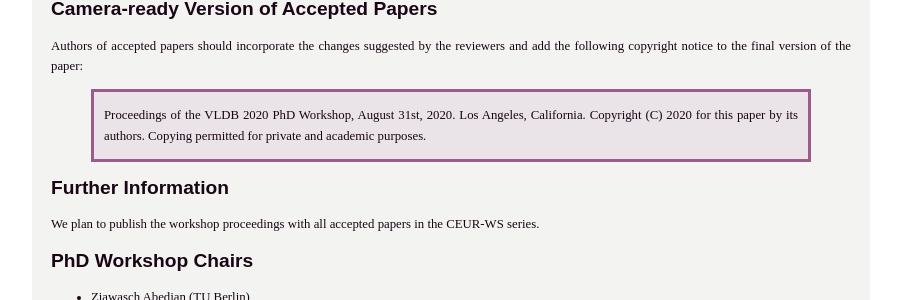
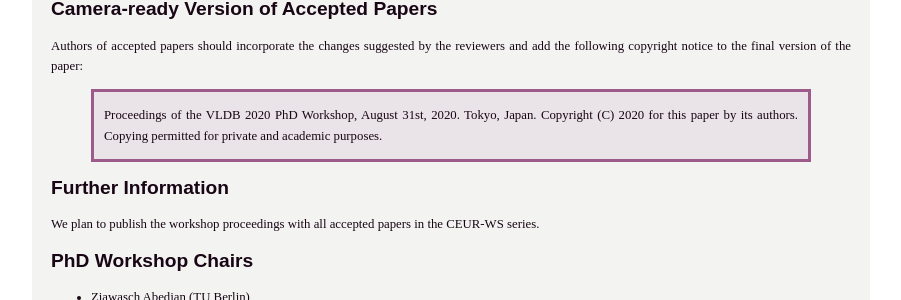
Before and after one commit to VLDB2020/developer-preview, a Jekyll site: the page built from phd-workshop.md, in a window 1280 px wide. Shown: the part 2082-2382 px from the top of the page, without its empty margins (189-1090 px from the left). Built offline with Jekyll 4.4.1, drawn with Linux system fonts in a browser that asks for light colours; nearby versions of some CDN libraries; some web fonts are replaced; comment, search, counter and statistics services are not loaded.

Commit message:
typo LA to Tokyo

```diff
--- a/phd-workshop.md
+++ b/phd-workshop.md
@@ -34,7 +34,7 @@
 
 Authors of accepted papers should incorporate the changes suggested by the reviewers and add the following copyright notice to the final version of the paper:
 
-> Proceedings of the VLDB 2020 PhD Workshop, August 31st, 2020. Los Angeles, California. Copyright (C) 2020 for this paper by its authors. Copying permitted for private and academic purposes.
+> Proceedings of the VLDB 2020 PhD Workshop, August 31st, 2020. Tokyo, Japan. Copyright (C) 2020 for this paper by its authors. Copying permitted for private and academic purposes.
 
 ## Further Information
 
```
